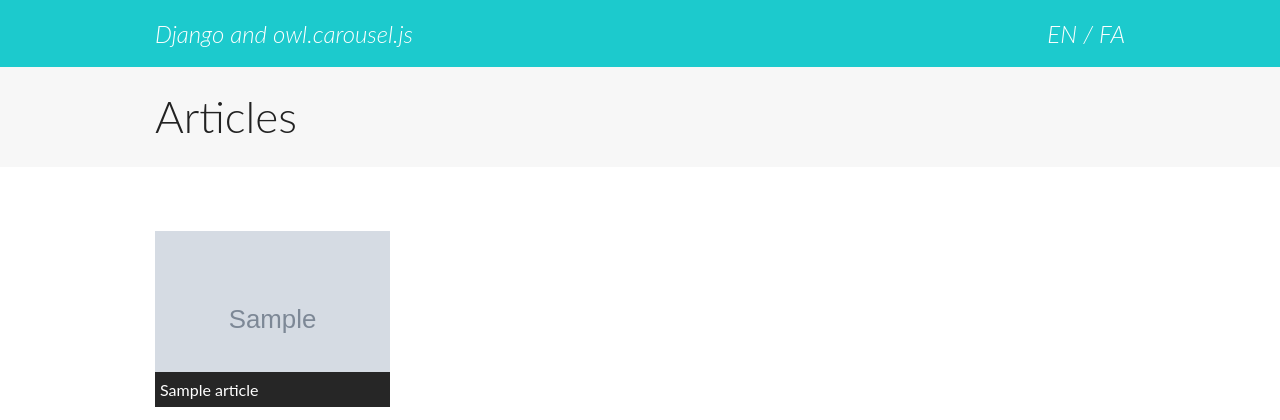
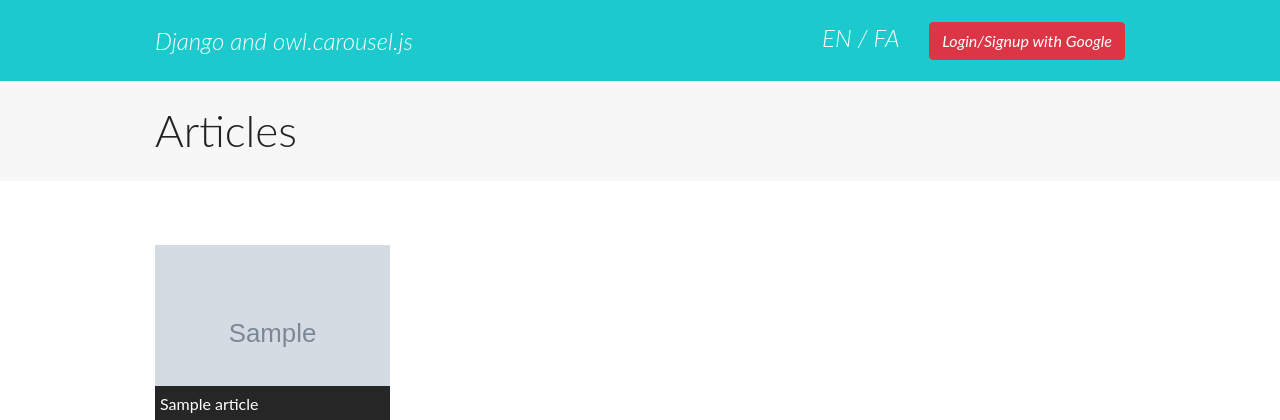
Before and after one commit to mohammadhssn/Bilingual-website, a Django app: page /en/ in a window 1280 px wide. Shown: the top 420 px of the page. Run offline with Django 4.2, Linux system fonts and the light colour scheme; tables that the repository leaves empty hold one stand-in row (values such as "Sample post"); grey boxes marked "Sample" are stand-in pictures.

Commit message:
added feature Authentcate(login) with Google

```diff
--- a/SlideShow/Slideshow_project/urls.py
+++ b/SlideShow/Slideshow_project/urls.py
@@ -22,6 +22,8 @@ from django.conf.urls.i18n import i18n_patterns
 urlpatterns = i18n_patterns(
     path('admin/', admin.site.urls),
     path('', include('slideshow.urls', namespace='slideshow')),
+    path('o/', include('social_django.urls', namespace='social')),
+
 )
 
 if settings.DEBUG:
--- a/SlideShow/slideshow/templates/slideshow/home.html
+++ b/SlideShow/slideshow/templates/slideshow/home.html
@@ -19,9 +19,13 @@
 
     <!-- Stylesheets -->
     <!--    <link href='https://fonts.googleapis.com/css?family=Lato:300,400,700,400italic,300italic' rel='stylesheet' type='text/css'>-->
+    <!-- CSS only -->
+    <link href="https://cdn.jsdelivr.net/npm/bootstrap@5.1.3/dist/css/bootstrap.min.css" rel="stylesheet"
+          integrity="sha384-1BmE4kWBq78iYhFldvKuhfTAU6auU8tT94WrHftjDbrCEXSU1oBoqyl2QvZ6jIW3" crossorigin="anonymous">
+
     <link rel="stylesheet" href="{% static 'slideshow/assets/css/docs.theme.min.css' %}">
     {% if LANGUAGE_CODE == 'fa' %}
-    <link rel="stylesheet" href="{% static 'slideshow/assets/css/rtl.css' %}">
+        <link rel="stylesheet" href="{% static 'slideshow/assets/css/rtl.css' %}">
     {% endif %}
 
 
@@ -60,14 +64,24 @@
         <div class="large-12 columns">
             <div class="brand left">
                 <h3>
-                    <a href="/OwlCarousel2/">{% translate 'Django' %} {% translate 'and' %} owl.carousel.js</a>
+                    <a style="line-height: 38px;" href="/">{% translate 'Django' %} {% translate 'and' %}
+                        owl.carousel.js</a>
                 </h3>
             </div>
             <div class="brand right">
                 <h3>
-                    <a href="{% url 'slideshow:change_lang' %}?lang=en&next=/en/{{request.path|slice:'4:'}}">{% translate 'EN' %}</a>
+                    <a href="{% url 'slideshow:change_lang' %}?lang=en&next=/en/
+                            {{ request.path|slice:'4:'}}">{% translate 'EN' %}</a>
                     /
-                    <a href="{% url 'slideshow:change_lang' %}?lang=fa&next=/fa/{{request.path|slice:'4:'}}">{% translate 'FA' %}</a>
+                    <a href="{% url 'slideshow:change_lang' %}?lang=fa&next=/fa/
+                            {{ request.path|slice:'4:'}}">{% translate 'FA' %}</a>&nbsp;&nbsp;&nbsp;&nbsp;
+                    {% if user.is_authenticated %}
+                        <span style="line-height: 38px;">Welcome {{ user.username }}, <a
+                                href="{% url 'slideshow:logout' %}?next={{ request.path }}"
+                                style="color: red">Logout</a></span>
+                    {% else %}
+                        <a href="{% url "social:begin" "google-oauth2" %}" class="btn btn-danger">{% translate 'Login/Signup with Google' %}</a>
+                    {% endif %}
                 </h3>
             </div>
             <a id="toggle-nav" class="right">
--- a/SlideShow/slideshow/urls.py
+++ b/SlideShow/slideshow/urls.py
@@ -6,5 +6,6 @@ app_name = 'slideshow'
 urlpatterns = [
     path('', views.Home.as_view(), name='home'),
     path('change_lang/', views.ChangeLanguage.as_view(), name='change_lang'),
+    path('logout/', views.Logout.as_view(), name='logout'),
 
 ]
--- a/SlideShow/slideshow/views.py
+++ b/SlideShow/slideshow/views.py
@@ -1,6 +1,10 @@
 from django.shortcuts import render, redirect
 from django.views import View
+from django.contrib.auth.mixins import LoginRequiredMixin
 from django.utils.translation import activate
+from django.contrib.auth import logout
+from django.contrib.auth.views import LogoutView
+from django.urls import reverse_lazy
 
 
 class Home(View):
@@ -14,3 +18,12 @@ class ChangeLanguage(View):
     def get(self, request):
         activate(request.GET.get('lang'))
         return redirect(request.GET.get('next'))
+
+
+class Logout(LoginRequiredMixin, View):
+    def get(self, request):
+        logout(request)
+        return redirect(request.GET.get('next'))
+
+# class Logout(LogoutView):
+#     next_page = reverse_lazy(request.GET.get('next'))
```
Also changed, not shown: SlideShow/Slideshow_project/settings.py (+21 -1 lines), requirements.txt (+17 -0 lines), 1 other file.
